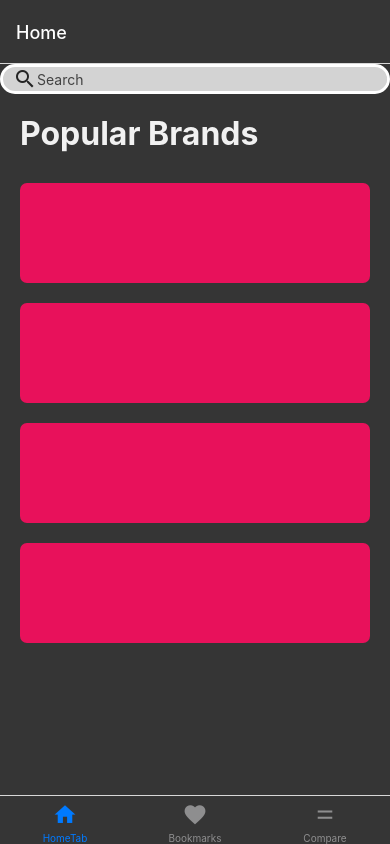
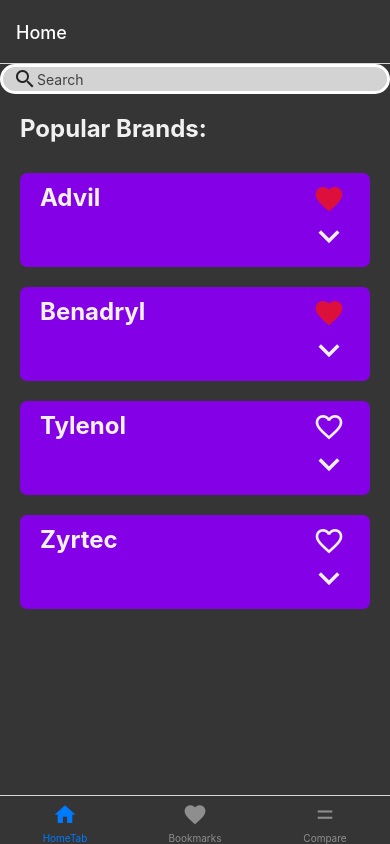
Before and after one commit to Carlos-RuizHernandez/GenericWisdom, a React Native app: screen /Home in a window 390 px wide. Built offline with nearby package versions, Linux system fonts and the light colour scheme.

Commit message:
home screen cards fixed

```diff
--- a/src/components/Home/HomeCard.js
+++ b/src/components/Home/HomeCard.js
@@ -1,15 +1,77 @@
-import React from 'react';
-import {Text, View, StyleSheet, Image} from 'react-native';
+import React, {useState} from 'react';
+import {
+  Text,
+  View,
+  StyleSheet,
+  Image,
+  TouchableOpacity,
+  Button,
+} from 'react-native';
+import MaterialCommunityIcons from 'react-native-vector-icons/MaterialCommunityIcons';
+import BookmarkInfo from '../Bookmarks/BookmarkInfo';
+import {
+  useComparisonContext,
+  useUpdateComparisonContext,
+} from '../ComparisonContext';
 
 const HomeCard = props => {
-  const cardColor = props.color || '#e8115b';
+  const [expanded, setExpanded] = useState(false);
+  const bookmarks = useComparisonContext().bookmarks;
+  const setBookmarks = useUpdateComparisonContext();
+
+  const addToBookmarks = () => {
+    const isBookmarked = bookmarks.some(
+      bookmark => bookmark.name === props.data.name,
+    );
+    let updatedBookmarks = [];
+
+    if (isBookmarked) {
+      console.log('Removing from bookmarks:', props.data.name);
+      updatedBookmarks = bookmarks.filter(
+        bookmark => bookmark.name !== props.data.name,
+      );
+    } else {
+      console.log('Adding to bookmarks:', props.data.name);
+      updatedBookmarks = [...bookmarks, props.data];
+    }
+    setBookmarks('bookmarks', updatedBookmarks);
+  };
+
   return (
     <View>
-      <View style={[styles.cardContainer, {backgroundColor: cardColor}]}>
-        <View style={{paddingBottom: 10}}>
-          <Text style={styles.text}>{props.text}</Text>
+      <View style={[styles.cardContainer, {backgroundColor: '#8400e7'}]}>
+        <View style={{paddingBottom: 10, flex: 0.8}}>
+          <Text style={styles.text}>{props.data.name}</Text>
+          {expanded && <BookmarkInfo data={props.data} />}
         </View>
-        <Image style={{width: 65, height: 65}} source={props.imageLink} />
+        <View style={{justifyContent: 'space-between', alignItems: 'center'}}>
+          <TouchableOpacity onPress={addToBookmarks}>
+            <MaterialCommunityIcons
+              name= {
+                bookmarks.some(bookmark => bookmark.name === props.data.name)
+                  ? 'heart'
+                  : 'heart-outline'
+              }
+              color={
+                bookmarks.some(bookmark => bookmark.name === props.data.name)
+                  ? '#dd103b'
+                  : '#f1f1f1'
+              }
+
+              size={32}
+            />
+          </TouchableOpacity>
+          <TouchableOpacity
+            onPress={() => {
+              setExpanded(!expanded);
+            }}>
+            <MaterialCommunityIcons
+              name={expanded ? 'chevron-up' : 'chevron-down'}
+              color={'#f1f1f1'}
+              size={42}
+            />
+          </TouchableOpacity>
+        </View>
       </View>
     </View>
   );
@@ -17,22 +79,38 @@ const HomeCard = props => {
 
 const styles = StyleSheet.create({
   cardContainer: {
-    height: 100,
     width: '100%',
     backgroundColor: '#e8115b',
     borderRadius: 7,
-    padding: 20,
+    paddingHorizontal: 20,
+    paddingVertical: 10,
     marginVertical: 10,
     flexDirection: 'row',
     justifyContent: 'space-between',
     verticalAlign: 'center',
+    flex: 1,
   },
+
   text: {
     fontSize: 24,
     fontWeight: 'bold',
     color: '#f1f1f1',
     textAlign: 'left',
   },
+  additionalText: {
+    fontSize: 16,
+    color: '#f1f1f1',
+    textAlign: 'left',
+  },
+  bookmarkIcon: {
+    width: 45,
+    height: 20,
+    fontSize: 15,
+    color: 'white',
+    backgroundColor: 'black',
+    borderRadius: 5,
+    marginLeft: 5,
+  },
 });
 
 export default HomeCard;
--- a/src/screens/Home/Home.js
+++ b/src/screens/Home/Home.js
@@ -14,11 +14,52 @@ import bottleIcon from '../../images/bottle.png';
 import HomeCardList from '../../components/Home/HomeCardList';
 import {useUpdateComparisonContext} from '../../components/ComparisonContext';
 
-const popularMedicineList = [
-  {name: 'Advil', color: '#e8115b', image: pillIcon},
-  {name: 'Benadryl', color: '#1e3264', image: bottleIcon},
-  {name: 'Tylenol', color: '#006450', image: bottleIcon},
-  {name: 'Zyrtec', color: '#8c1932', image: pillIcon},
+
+const popularMedicineList2 = [
+  {
+    name: 'Advil',
+    price: '12.99',
+    generic: 'brand',
+    pros: ['Pain Relief', 'Fast Acting', 'Reliable', 'Popular'],
+    cons: ['Diarrhea', 'Possible death'],
+    rating: 4.5,
+    description:
+      'Advil is a widely used pain reliever known for its fast and effective results.',
+    ingredients: ['Ibuprofen', 'Starch', 'Cellulose'],
+    manufacturer: 'Pfizer',
+  },
+
+  {name: 'Benadryl',
+   price: '19.99',
+   generic: 'generic',
+   pros: ['relieve allergy and cold symptoms', 'lower-cost generic'],
+   cons: ['drowsiness','hyperactivity'],
+   rating: 4.2,
+   description: 'treat allergies, common cold symptoms, and itching.',
+   ingredients: ['Magnesium stearate','Polyethylene Glycol','Hypromellose'],
+   manufacturer: 'Kenvue'
+  },
+  {name: 'Tylenol',
+   price: '2.25',
+   generic: 'generic',
+   pros: ['relieve mild aches or pain and lower fever', ' lower-cost generic '],
+   cons: ['Doesn\'t help with inflammation and swelling','Liver damage'],
+   rating: 3.5,
+   description: 'lower fever and relieve mild pain in adults and children',
+   ingredients: ['Acetaminophen'],
+   manufacturer: 'McNeil Laboratories, Inc'
+  },
+  {name: 'Zyrtec',
+   price: '3.16',
+   generic: 'generic',
+   pros: ['Lower risk of sleepiness', 'relieving allergy'],
+   cons: ['Sleepiness','liver or kidney problems'],
+   rating: 4.6,
+   description: 'Cetirizine (Zyrtec) works well for allergies and usually causes less side',
+   ingredients: ['Cetirizine'],
+   manufacturer: 'Johnson & Johnson Consumer Inc'
+
+  },
 ];
 
 const recommendedMedicineList = [
@@ -154,8 +195,8 @@ const Home = ({navigation}) => {
         contentContainerStyle={styles.contentContainer}>
         <StatusBar backgroundColor={'#353535'} />
         <View>
-          <Text style={styles.header}>Popular Brands</Text>
-          <HomeCardList data={popularMedicineList} navigation={navigation} />
+          <Text style={styles.header}>Popular Brands:</Text>
+          <HomeCardList data={popularMedicineList2} navigation={navigation} />
         </View>
       </ScrollView>
     </>
@@ -175,7 +216,7 @@ const styles = StyleSheet.create({
     paddingBottom: 30,
   },
   header: {
-    fontSize: 32,
+    fontSize: 24,
     fontWeight: 'bold',
     color: '#f1f1f1',
     marginBottom: 20,
```
